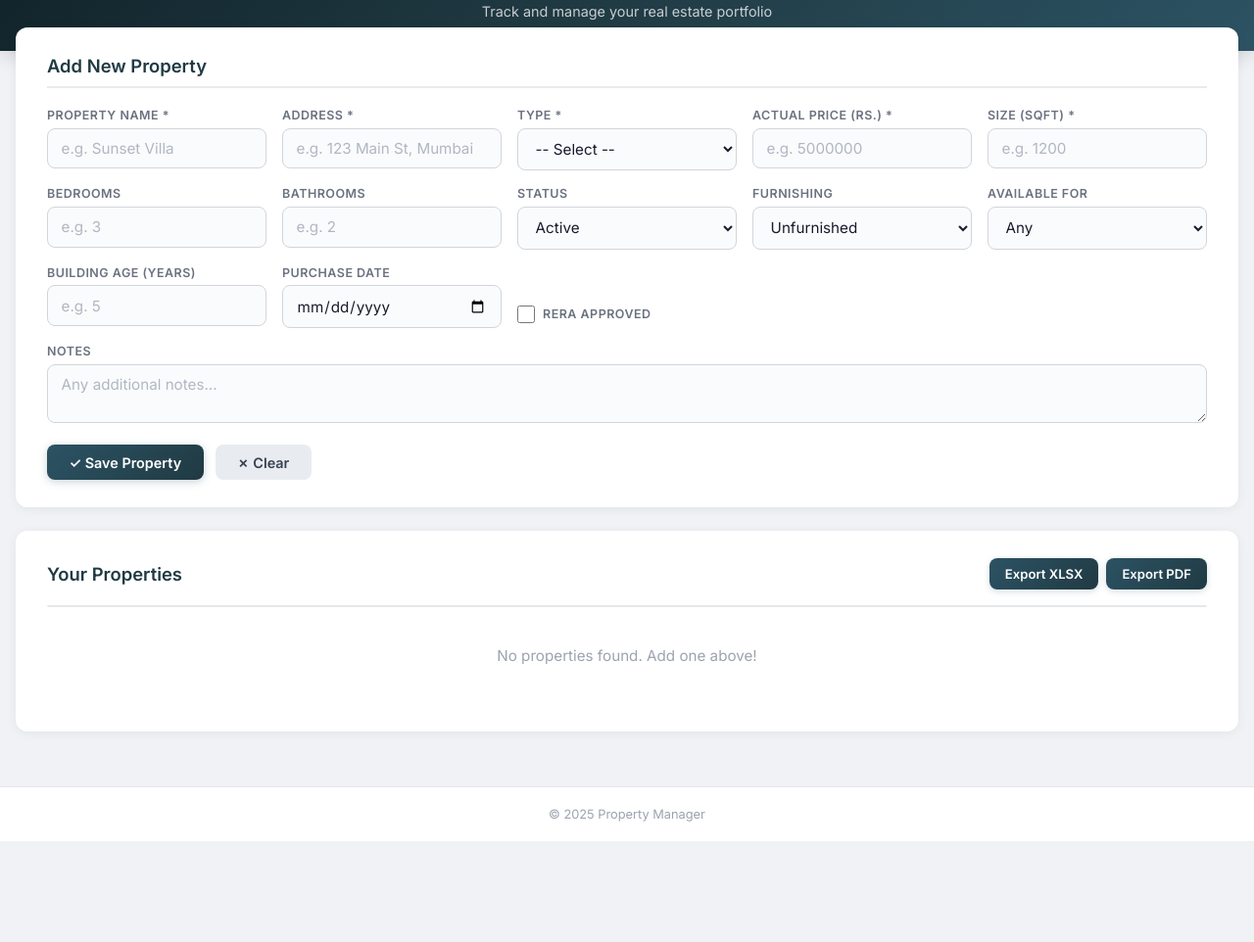
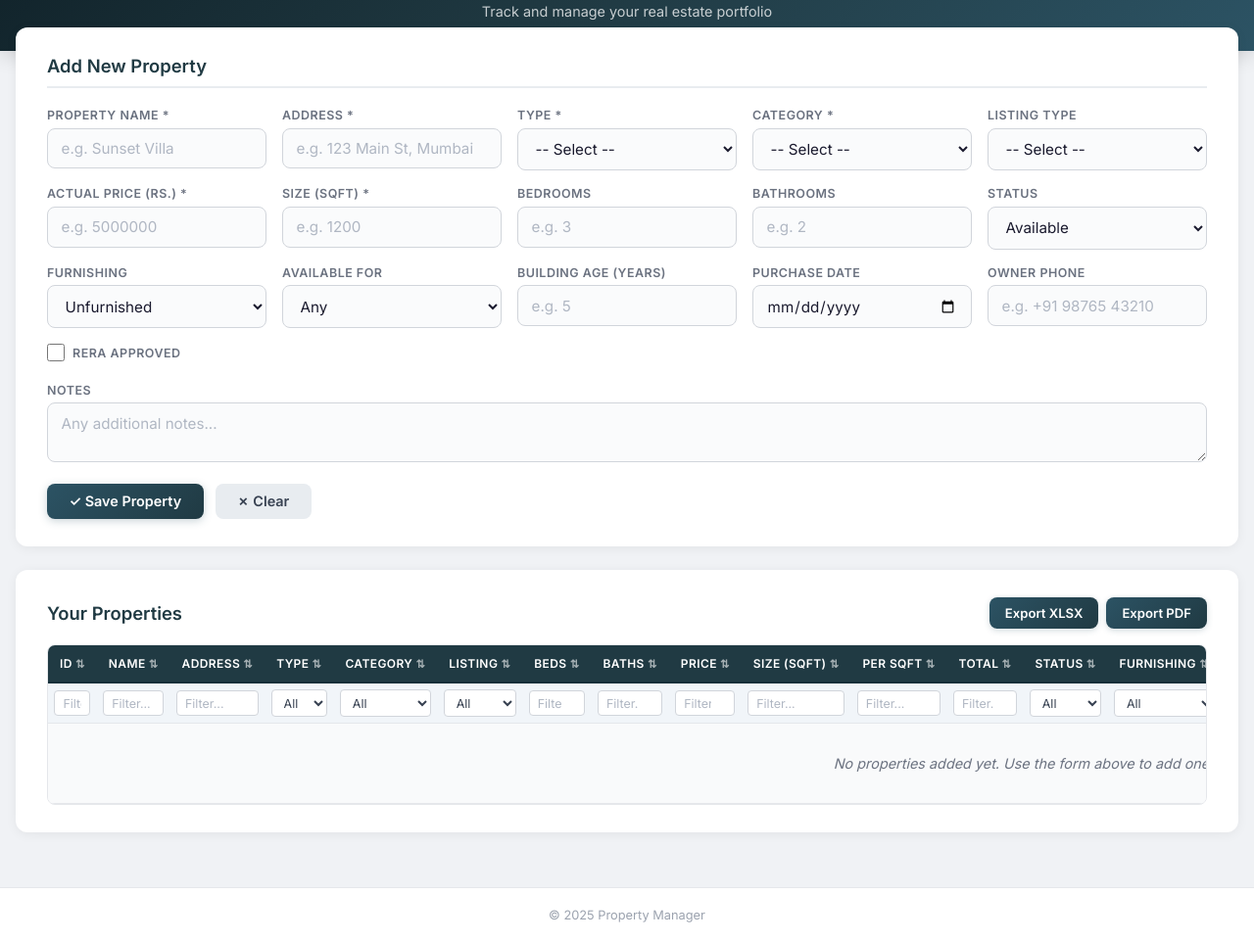
Before and after one commit to bhosalekunalsanjay/PropertyApp, a plain HTML site: page index.html in a window 1280 px wide. Shown: the part 130-1092 px from the top of the page at 98% size. Before the commit the page ends 989 px from the top, so only its background shows below. Drawn offline with nearby package versions, Linux system fonts and the light colour scheme; no server answers.

Commit message:
Updated app for adding new fields and improved searching and sorting

```diff
--- a/app.js
+++ b/app.js
@@ -11,6 +11,8 @@ const TABLE_COLS = [
     { key: 'name',         label: 'Name' },
     { key: 'address',      label: 'Address' },
     { key: 'type',         label: 'Type' },
+    { key: 'category',     label: 'Category' },
+    { key: 'listingType',  label: 'Listing' },
     { key: 'bedrooms',     label: 'Beds' },
     { key: 'bathrooms',    label: 'Baths' },
     { key: 'price',        label: 'Price' },
@@ -23,8 +25,28 @@ const TABLE_COLS = [
     { key: 'rera',         label: 'RERA' },
     { key: 'buildingAge',  label: 'Age (yr)' },
     { key: 'purchaseDate', label: 'Date' },
+    { key: 'ownerPhone',   label: 'Owner Phone' },
     { key: 'notes',        label: 'Notes' }
 ];
+
+// Defines what kind of filter control to use per column
+const COL_FILTER_TYPE = {
+    type:         { kind: 'select', options: ['', 'Apartment', 'Villa', 'Plot', 'Independent House', 'Penthouse'] },
+    category:     { kind: 'select', options: ['', 'Residential', 'Commercial', 'Industrial', 'Mixed Use'] },
+    listingType:  { kind: 'select', options: ['', 'For Sale', 'For Rent'] },
+    status:       { kind: 'select', options: ['', 'Available', 'Sold', 'Rented'] },
+    furnishing:   { kind: 'select', options: ['', 'Unfurnished', 'Semi-Furnished', 'Furnished'] },
+    availableFor: { kind: 'select', options: ['', 'Any', 'Family', 'Single Women', 'Single Men'] },
+    rera:         { kind: 'select', options: ['', 'Yes', 'No'] },
+    bedrooms:     { kind: 'number' },
+    bathrooms:    { kind: 'number' },
+    price:        { kind: 'number' },
+    size:         { kind: 'number' },
+    pricePerSqft: { kind: 'number' },
+    total:        { kind: 'number' },
+    buildingAge:  { kind: 'number' },
+    purchaseDate: { kind: 'date' }
+};
 
 window.onload = function () {
     buildTableHeader();
@@ -70,16 +92,52 @@ function buildTableHeader() {
 
     TABLE_COLS.forEach(function (col) {
         var th = document.createElement('th');
-        var input = document.createElement('input');
-        input.type = 'text';
-        input.className = 'col-filter';
-        input.placeholder = 'Filter...';
-        input.dataset.col = col.key;
-        input.addEventListener('input', function (e) {
-            columnFilters[col.key] = e.target.value.trim().toLowerCase();
-            applyFiltersAndSort();
-        });
-        th.appendChild(input);
+        var ft = COL_FILTER_TYPE[col.key];
+        var ctrl;
+
+        if (ft && ft.kind === 'select') {
+            ctrl = document.createElement('select');
+            ctrl.className = 'col-filter col-filter-select';
+            ft.options.forEach(function (opt) {
+                var o = document.createElement('option');
+                o.value = opt;
+                o.textContent = opt === '' ? 'All' : opt;
+                ctrl.appendChild(o);
+            });
+            ctrl.addEventListener('change', function (e) {
+                columnFilters[col.key] = e.target.value.trim().toLowerCase();
+                applyFiltersAndSort();
+            });
+        } else if (ft && ft.kind === 'number') {
+            ctrl = document.createElement('input');
+            ctrl.type = 'number';
+            ctrl.className = 'col-filter';
+            ctrl.placeholder = 'Filter...';
+            ctrl.addEventListener('input', function (e) {
+                columnFilters[col.key] = e.target.value.trim();
+                applyFiltersAndSort();
+            });
+        } else if (ft && ft.kind === 'date') {
+            ctrl = document.createElement('input');
+            ctrl.type = 'date';
+            ctrl.className = 'col-filter';
+            ctrl.addEventListener('input', function (e) {
+                columnFilters[col.key] = e.target.value.trim();
+                applyFiltersAndSort();
+            });
+        } else {
+            ctrl = document.createElement('input');
+            ctrl.type = 'text';
+            ctrl.className = 'col-filter';
+            ctrl.placeholder = 'Filter...';
+            ctrl.addEventListener('input', function (e) {
+                columnFilters[col.key] = e.target.value.trim().toLowerCase();
+                applyFiltersAndSort();
+            });
+        }
+
+        ctrl.dataset.col = col.key;
+        th.appendChild(ctrl);
         filterRow.appendChild(th);
     });
 
@@ -124,23 +182,26 @@ async function fetchProperties() {
         var data = await res.json();
         properties = data.slice(1).map(function (row) {
             return {
-                id: row[0] || generateId(),
-                name: row[1] || '',
-                address: row[2] || '',
-                price: Number(row[3]) || 0,
-                size: Number(row[4]) || 0,
-                pricePerSqft: Number(row[5]) || 0,
-                total: Number(row[6]) || 0,
-                type: row[7] || '',
-                bedrooms: Number(row[8]) || 0,
-                bathrooms: Number(row[9]) || 0,
-                status: row[10] || 'Active',
-                furnishing: row[11] || 'Unfurnished',
+                id:           row[0]  || generateId(),
+                name:         row[1]  || '',
+                address:      row[2]  || '',
+                price:        Number(row[3])  || 0,
+                size:         Number(row[4])  || 0,
+                pricePerSqft: Number(row[5])  || 0,
+                total:        Number(row[6])  || 0,
+                type:         row[7]  || '',
+                bedrooms:     Number(row[8])  || 0,
+                bathrooms:    Number(row[9])  || 0,
+                status:       row[10] || 'Available',
+                furnishing:   row[11] || 'Unfurnished',
                 availableFor: row[12] || 'Any',
-                rera: row[13] === true || row[13] === 'Yes',
-                buildingAge: Number(row[14]) || 0,
+                rera:         row[13] === true || row[13] === 'Yes',
+                buildingAge:  Number(row[14]) || 0,
                 purchaseDate: row[15] || '',
-                notes: row[16] || ''
+                notes:        row[16] || '',
+                ownerPhone:   row[17] || '',
+                listingType:  row[18] || '',
+                category:     row[19] || ''
             };
         });
         localStorage.setItem('properties', JSON.stringify(properties));
@@ -155,10 +216,24 @@ function applyFiltersAndSort() {
     filtered = properties.filter(function (p) {
         return TABLE_COLS.every(function (col) {
             var q = columnFilters[col.key];
-            if (!q) return true;
+            if (q === undefined || q === null || q === '') return true;
+
             var val = p[col.key];
-            if (col.key === 'rera') val = val ? 'Yes' : 'No';
-            return String(val).toLowerCase().includes(q);
+            if (col.key === 'rera') val = val ? 'yes' : 'no';
+            var valStr = String(val == null ? '' : val).toLowerCase();
+            var ft = COL_FILTER_TYPE[col.key];
+
+            if (ft && ft.kind === 'select') {
+                return valStr === q.toLowerCase();
+            }
+            if (ft && ft.kind === 'number') {
+                return valStr.includes(String(q));
+            }
+            if (ft && ft.kind === 'date') {
+                return valStr === q;
+            }
+            // text: case-insensitive contains
+            return valStr.includes(q.toLowerCase());
         });
     });
 
@@ -181,15 +256,23 @@ function renderTable() {
     var tbody = document.querySelector('#propertyTable tbody');
     var table = document.getElementById('propertyTable');
     var empty = document.getElementById('emptyState');
+
     tbody.innerHTML = '';
+    table.style.display = 'table';
+    empty.style.display = 'none';
 
     if (filtered.length === 0) {
-        table.style.display = 'none';
-        empty.style.display = 'block';
+        var noDataTr = document.createElement('tr');
+        var noDataTd = document.createElement('td');
+        noDataTd.colSpan = TABLE_COLS.length + 1;
+        noDataTd.className = 'no-data-row';
+        noDataTd.textContent = properties.length === 0
+            ? 'No properties added yet. Use the form above to add one!'
+            : 'No matching properties found. Try adjusting your filters.';
+        noDataTr.appendChild(noDataTd);
+        tbody.appendChild(noDataTr);
         return;
     }
-    table.style.display = 'table';
-    empty.style.display = 'none';
 
     filtered.forEach(function (p) {
         var tr = document.createElement('tr');
@@ -211,7 +294,7 @@ function renderTable() {
                     break;
                 case 'status':
                     var span = document.createElement('span');
-                    span.className = 'status-badge status-' + p.status.toLowerCase();
+                    span.className = 'status-badge status-' + p.status.toLowerCase().replace(/\s+/g, '-');
                     span.textContent = p.status;
                     td.appendChild(span);
                     break;
@@ -245,6 +328,8 @@ async function saveProperty() {
     var name = document.getElementById('name').value.trim();
     var address = document.getElementById('address').value.trim();
     var type = document.getElementById('type').value;
+    var category = document.getElementById('category').value;
+    var listingType = document.getElementById('listingType').value;
     var price = Number(document.getElementById('price').value);
     var size = Number(document.getElementById('size').value);
     var bedrooms = Number(document.getElementById('bedrooms').value) || 0;
@@ -255,6 +340,7 @@ async function saveProperty() {
     var rera = document.getElementById('rera').checked;
     var buildingAge = Number(document.getElementById('buildingAge').value) || 0;
     var purchaseDate = document.getElementById('purchaseDate').value;
+    var ownerPhone = document.getElementById('ownerPhone').value.trim();
     var notes = document.getElementById('notes').value.trim();
 
     if (!name || !address || !type) {
@@ -269,10 +355,12 @@ async function saveProperty() {
 
     var payload = {
         id: id, name: name, address: address, type: type,
+        category: category, listingType: listingType,
         bedrooms: bedrooms, bathrooms: bathrooms,
         price: price, size: size, pricePerSqft: pricePerSqft, total: total,
         status: status, furnishing: furnishing, availableFor: availableFor,
-        rera: rera, buildingAge: buildingAge, purchaseDate: purchaseDate, notes: notes
+        rera: rera, buildingAge: buildingAge, purchaseDate: purchaseDate,
+        ownerPhone: ownerPhone, notes: notes
     };
 
     try { await fetch(API_URL, { method: 'POST', body: JSON.stringify(payload) }); } catch (e) { }
@@ -295,16 +383,19 @@ function editProperty(id) {
     document.getElementById('name').value = p.name;
     document.getElementById('address').value = p.address;
     document.getElementById('type').value = p.type || '';
+    document.getElementById('category').value = p.category || '';
+    document.getElementById('listingType').value = p.listingType || '';
     document.getElementById('price').value = p.price;
     document.getElementById('size').value = p.size;
     document.getElementById('bedrooms').value = p.bedrooms || '';
     document.getElementById('bathrooms').value = p.bathrooms || '';
-    document.getElementById('status').value = p.status || 'Active';
+    document.getElementById('status').value = p.status || 'Available';
     document.getElementById('furnishing').value = p.furnishing || 'Unfurnished';
     document.getElementById('availableFor').value = p.availableFor || 'Any';
     document.getElementById('rera').checked = !!p.rera;
     document.getElementById('buildingAge').value = p.buildingAge || '';
     document.getElementById('purchaseDate').value = p.purchaseDate || '';
+    document.getElementById('ownerPhone').value = p.ownerPhone || '';
     document.getElementById('notes').value = p.notes || '';
 
     document.getElementById('formTitle').textContent = 'Edit Property';
@@ -326,16 +417,19 @@ function resetForm() {
     document.getElementById('name').value = '';
     document.getElementById('address').value = '';
     document.getElementById('type').value = '';
+    document.getElementById('category').value = '';
+    document.getElementById('listingType').value = '';
     document.getElementById('price').value = '';
     document.getElementById('size').value = '';
     document.getElementById('bedrooms').value = '';
     document.getElementById('bathrooms').value = '';
-    document.getElementById('status').value = 'Active';
+    document.getElementById('status').value = 'Available';
     document.getElementById('furnishing').value = 'Unfurnished';
     document.getElementById('availableFor').value = 'Any';
     document.getElementById('rera').checked = false;
     document.getElementById('buildingAge').value = '';
     document.getElementById('purchaseDate').value = '';
+    document.getElementById('ownerPhone').value = '';
     document.getElementById('notes').value = '';
     document.getElementById('formTitle').textContent = 'Add New Property';
     document.getElementById('saveBtn').innerHTML = '&#10003; Save Property';
--- a/index.html
+++ b/index.html
@@ -45,6 +45,24 @@
           </select>
         </div>
         <div class="input-group">
+          <label for="category">Category *</label>
+          <select id="category">
+            <option value="">-- Select --</option>
+            <option value="Residential">Residential</option>
+            <option value="Commercial">Commercial</option>
+            <option value="Industrial">Industrial</option>
+            <option value="Mixed Use">Mixed Use</option>
+          </select>
+        </div>
+        <div class="input-group">
+          <label for="listingType">Listing Type</label>
+          <select id="listingType">
+            <option value="">-- Select --</option>
+            <option value="For Sale">For Sale</option>
+            <option value="For Rent">For Rent</option>
+          </select>
+        </div>
+        <div class="input-group">
           <label for="price">Actual Price (Rs.) *</label>
           <input type="number" id="price" min="0" placeholder="e.g. 5000000">
         </div>
@@ -63,7 +81,7 @@
         <div class="input-group">
           <label for="status">Status</label>
           <select id="status">
-            <option value="Active">Active</option>
+            <option value="Available">Available</option>
             <option value="Sold">Sold</option>
             <option value="Rented">Rented</option>
           </select>
@@ -92,6 +110,10 @@
         <div class="input-group">
           <label for="purchaseDate">Purchase Date</label>
           <input type="date" id="purchaseDate">
+        </div>
+        <div class="input-group">
+          <label for="ownerPhone">Owner Phone</label>
+          <input type="tel" id="ownerPhone" placeholder="e.g. +91 98765 43210">
         </div>
         <div class="input-group checkbox-group">
           <label class="checkbox-label">
--- a/style.css
+++ b/style.css
@@ -328,6 +328,20 @@ thead th.sort-desc .sort-arrow {
     color: #b0b7c3;
 }
 
+.col-filter-select {
+    cursor: pointer;
+    padding-right: 0.3rem;
+}
+
+.no-data-row {
+    text-align: center;
+    padding: 2rem 1rem !important;
+    color: #6b7280;
+    font-style: italic;
+    font-size: 0.9rem;
+    background: #f9fafb;
+}
+
 tbody tr {
     transition: background 0.15s;
 }
@@ -361,6 +375,11 @@ tbody td {
     font-size: 0.75rem;
     font-weight: 600;
     letter-spacing: 0.3px;
+}
+
+.status-available {
+    background: #dcfce7;
+    color: #166534;
 }
 
 .status-active {
```
